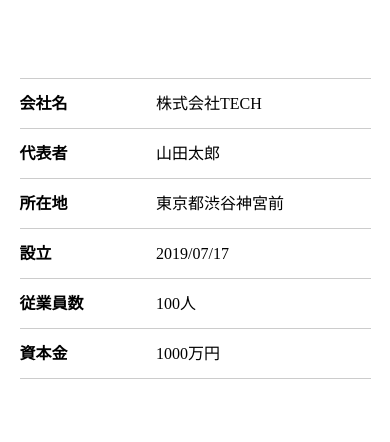
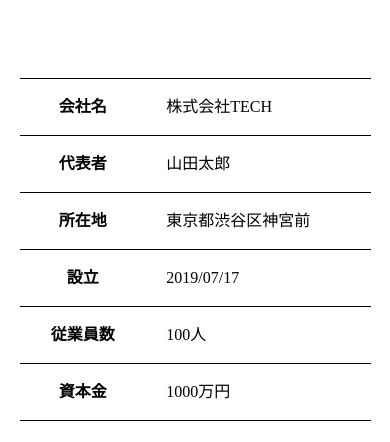
Before and after one commit to panini-web/corporate-site, a plain HTML site: page company.html in a window 390 px wide. Shown: the part 402-844 px from the top of the page. Drawn offline with Linux system fonts and the light colour scheme.

Commit message:
re-submit

```diff
--- a/company.html
+++ b/company.html
@@ -36,37 +36,32 @@
   </div>
 
   <div class="company-wrap">
-    <hr class="company-line">
-    <div class="company-1">
-    <h1>会社名</h1>
-    <p>株式会社TECH</p>
-    </div>
-    <hr class="company-line">
-    <div class="company-2">
-    <h1>代表者</h1>
-    <p>山田太郎</p>
-    </div>
-    <hr class="company-line">
-    <div class="company-3">
-    <h1>所在地</h1>
-    <p>東京都渋谷神宮前</p>
-    </div>
-    <hr class="company-line">
-    <div class="company-4">
-    <h1>設立</h1>
-    <p>2019/07/17</p>
-    </div>
-    <hr class="company-line">
-    <div class="company-5">
-    <h1>従業員数</h1>
-    <p>100人</p>
-    </div>
-    <hr class="company-line">
-    <div class="company-6">
-    <h1>資本金</h1>
-    <p>1000万円</p>
-    </div>
-    <hr class="company-line">
+    <table>
+      <tr>
+        <th>会社名</th>
+        <td>株式会社TECH</td>
+      </tr>
+      <tr>
+        <th>代表者</th>
+        <td>山田太郎</td>
+      </tr>
+      <tr>
+        <th>所在地</th>
+        <td>東京都渋谷区神宮前</td>
+      </tr>
+      <tr>
+        <th>設立</th>
+        <td>2019/07/17</td>
+      </tr>
+      <tr>
+        <th>従業員数</th>
+        <td>100人</td>
+      </tr>
+      <tr>
+        <th>資本金</th>
+        <td>1000万円</td>
+      </tr>
+    </table>
   </div>
 
   <div class="form">
--- a/css/blog.css
+++ b/css/blog.css
@@ -160,7 +160,7 @@
   #hamburger {
     width: 40px;
     height: 40px;
-    position: absolute;
+    position: fixed;
     cursor: pointer;
     z-index: 100;
     top: 15px;
--- a/css/company.css
+++ b/css/company.css
@@ -45,28 +45,21 @@
 
 
 .company-wrap{
-  width: 60%;
+  width: 80%;
   margin: 0 auto;
   margin-top: 100px;
 }
-.company-1,
-.company-2,
-.company-3,
-.company-4,
-.company-5,
-.company-6{
-  display: flex;
+table{
+  width: 100%;
 }
-.company-wrap h1{
-  position: absolute;
-  left: 30%;
-
-
+table th,
+table td{
+  border-top: 1px solid black;
+  border-bottom: 1px solid black;
+  padding: 20px;
 }
-.company-wrap p{
- position: absolute;
- left: 40%;
-
+table th{
+  font-weight: bold;
 }
 
 .form{
@@ -148,7 +141,7 @@
   #hamburger {
     width: 40px;
     height: 40px;
-    position: absolute;
+    position: fixed;
     cursor: pointer;
     z-index: 100;
     top: 15px;
--- a/css/contact.css
+++ b/css/contact.css
@@ -119,7 +119,7 @@
   #hamburger {
     width: 40px;
     height: 40px;
-    position: absolute;
+    position: fixed;
     cursor: pointer;
     z-index: 100;
     top: 15px;
--- a/css/index.css
+++ b/css/index.css
@@ -348,7 +348,7 @@
   #hamburger {
     width: 40px;
     height: 40px;
-    position: absolute;
+    position: fixed;
     cursor: pointer;
     z-index: 100;
     top: 15px;
--- a/css/news.css
+++ b/css/news.css
@@ -158,7 +158,7 @@
   #hamburger {
     width: 40px;
     height: 40px;
-    position: absolute;
+    position: fixed;
     cursor: pointer;
     z-index: 100;
     top: 15px;
--- a/css/service.css
+++ b/css/service.css
@@ -159,7 +159,7 @@
   #hamburger {
     width: 40px;
     height: 40px;
-    position: absolute;
+    position: fixed;
     cursor: pointer;
     z-index: 100;
     top: 15px;
```
Also changed, not shown: css/recruit.css (+33 -1 lines).
